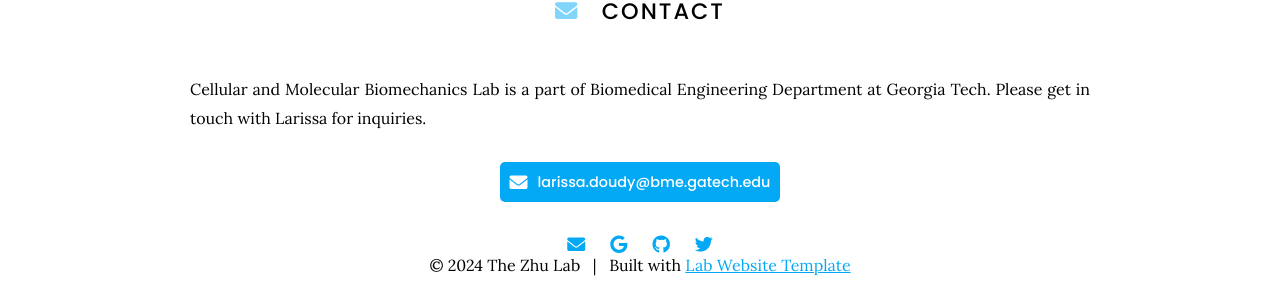
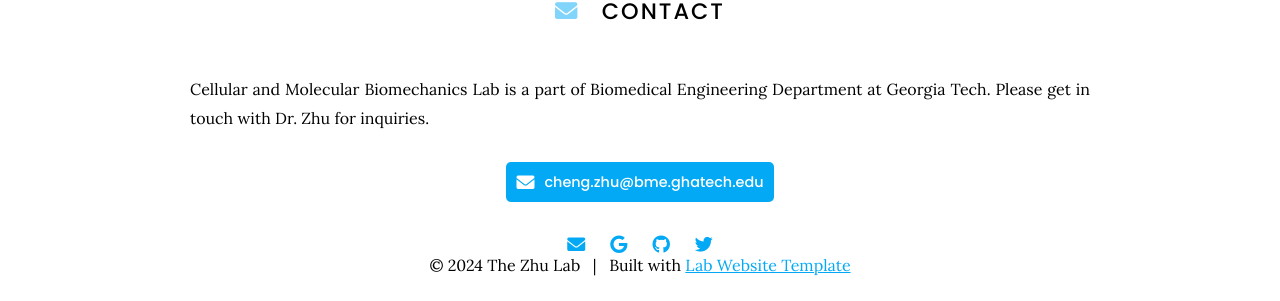
Before and after one commit to theZhuLab/zhu_lab_website, a Jekyll site: the page built from contact/index.md, in a window 1280 px wide. Shown: the part 182-483 px from the top of the page. Built offline with Jekyll 4.4.1, drawn with Linux system fonts in a browser that asks for light colours.

Commit message:
Update index.md

```diff
--- a/contact/index.md
+++ b/contact/index.md
@@ -7,15 +7,15 @@ nav:
 
 # <i class="fas fa-envelope"></i>Contact
 
-Cellular and Molecular Biomechanics Lab is a part of Biomedical Engineering Department at Georgia Tech. Please get in touch with Larissa for inquiries.
+Cellular and Molecular Biomechanics Lab is a part of Biomedical Engineering Department at Georgia Tech. Please get in touch with Dr. Zhu for inquiries.
 
 {%
   include link.html
   type="email"
   icon=""
-  text="larissa.doudy@bme.gatech.edu"
+  text="cheng.zhu@bme.ghatech.edu"
   tooltip=""
-  link="larissa.doudy@bme.gatech.edu"
+  link="cheng.zhu@bme.gatech.edu"
   style="button"
 %}
 <!-- {%
```
